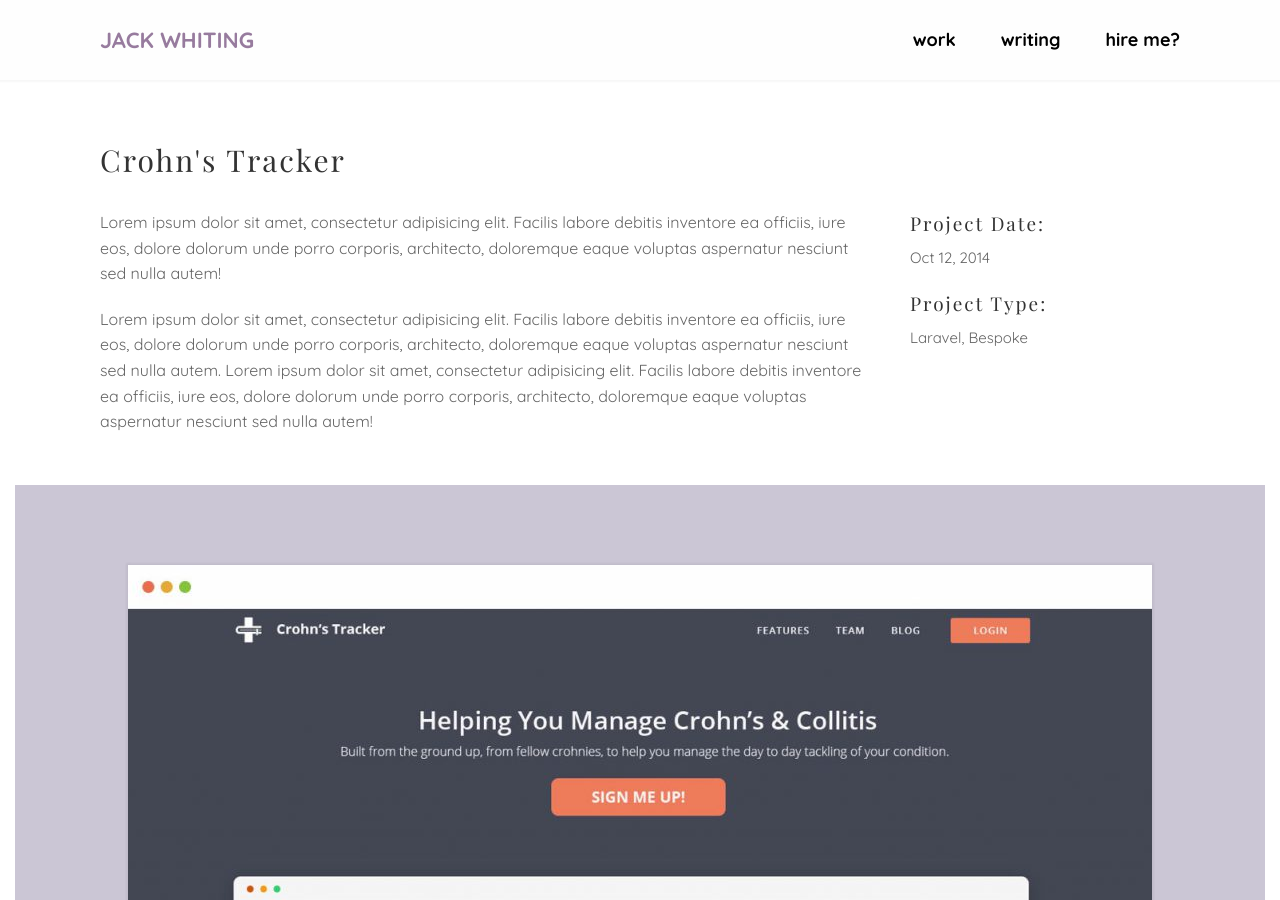
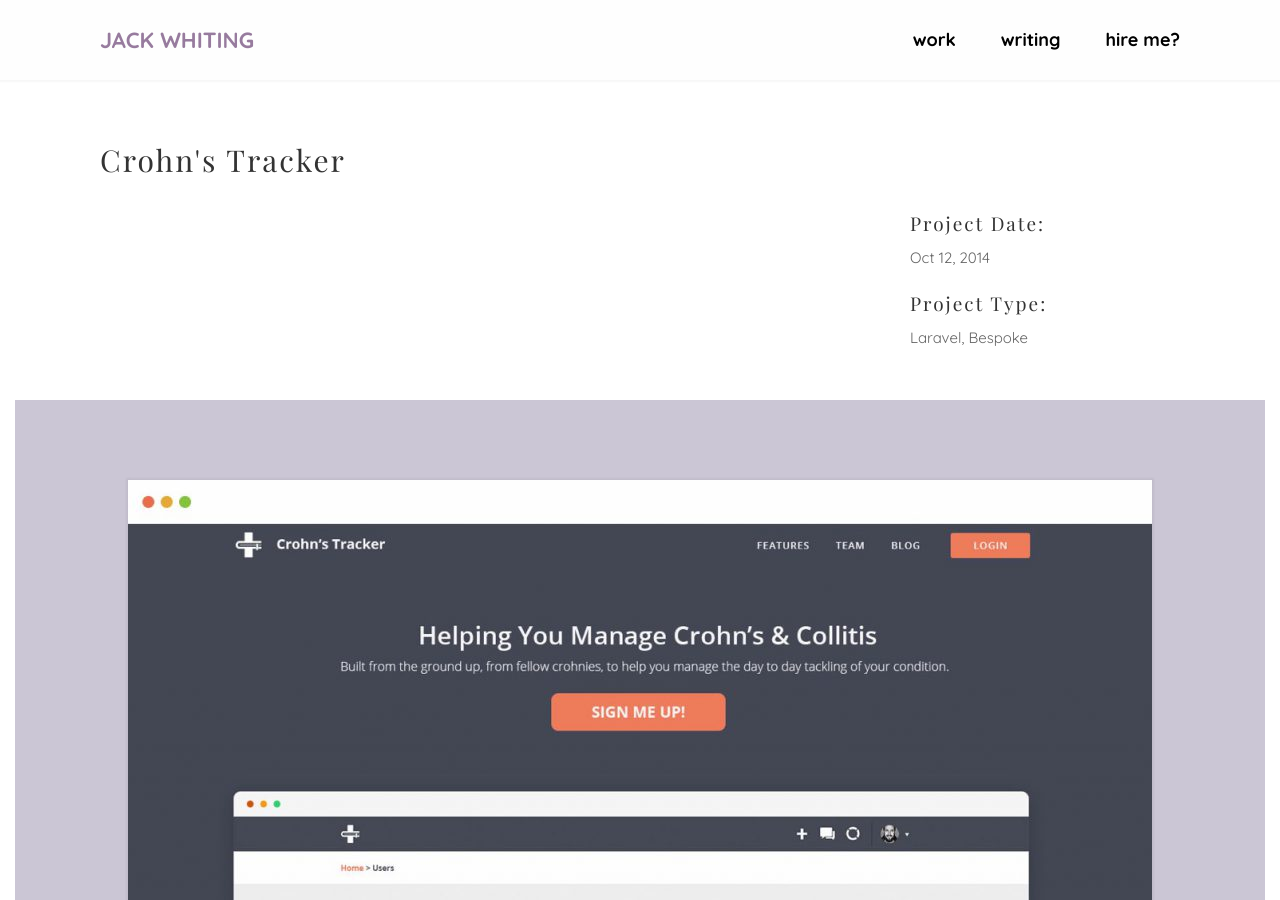
Before and after one commit to jackabox/old.jackwhiting.co.uk, a Jekyll site: the page built from _works/crohnstracker.md, in a window 1280 px wide and 900 px high. Built offline with Jekyll 4.4.1, drawn with Linux system fonts in a browser that asks for light colours.

Commit message:
Updated Crohnstracker

```diff
--- a/_works/crohnstracker.md
+++ b/_works/crohnstracker.md
@@ -1,15 +1,11 @@
 ---
 title: Crohn's Tracker
 date: 2014-10-12 00:00:00 Z
-layout: works-single
 link:
 color: purple
 imageThumb: crohnstracker-thumb.jpg
 categories:
 - Laravel
 - Bespoke
+layout: works-single
 ---
-
-Lorem ipsum dolor sit amet, consectetur adipisicing elit. Facilis labore debitis inventore ea officiis, iure eos, dolore dolorum unde porro corporis, architecto, doloremque eaque voluptas aspernatur nesciunt sed nulla autem!
-
-Lorem ipsum dolor sit amet, consectetur adipisicing elit. Facilis labore debitis inventore ea officiis, iure eos, dolore dolorum unde porro corporis, architecto, doloremque eaque voluptas aspernatur nesciunt sed nulla autem. Lorem ipsum dolor sit amet, consectetur adipisicing elit. Facilis labore debitis inventore ea officiis, iure eos, dolore dolorum unde porro corporis, architecto, doloremque eaque voluptas aspernatur nesciunt sed nulla autem!
```
